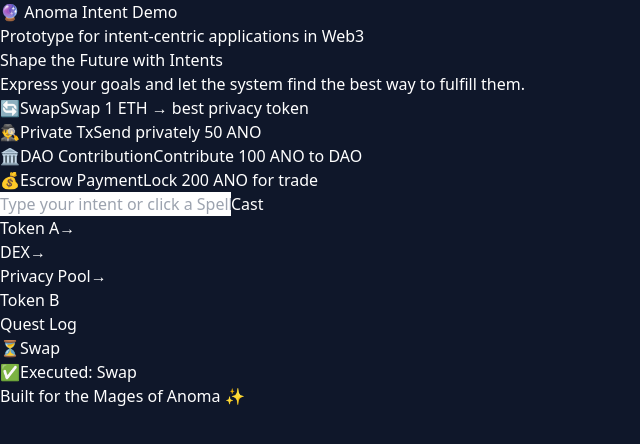
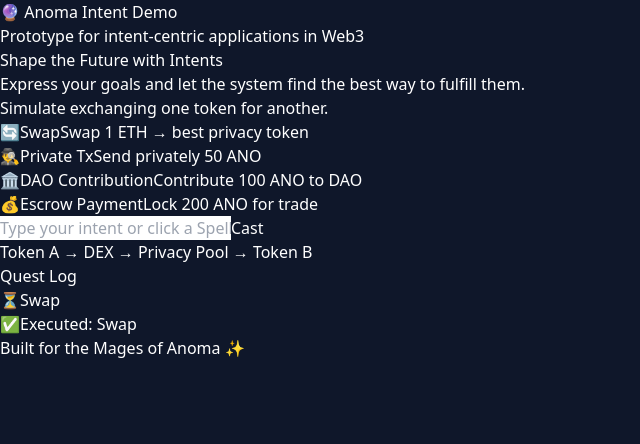
Before and after one commit to forumevi/anoma-intent-demo, a React (Vite) app: page / in a window 1280 px wide. Both pictures are taken after a click on the element "Simulate exchanging one token for another.". Shown: the top 444 px of the page, without its empty margins (0-640 px from the left). Built offline with nearby package versions, Linux system fonts and the light colour scheme.

Commit message:
Update App.jsx

```diff
--- a/src/App.jsx
+++ b/src/App.jsx
@@ -2,17 +2,37 @@
 import { motion } from "framer-motion";
 
 const SPELLS = [
-  { name: "Swap", icon: "🔄", example: "Swap 1 ETH → best privacy token" },
-  { name: "Private Tx", icon: "🕵️‍♂️", example: "Send privately 50 ANO" },
-  { name: "DAO Contribution", icon: "🏛️", example: "Contribute 100 ANO to DAO" },
-  { name: "Escrow Payment", icon: "💰", example: "Lock 200 ANO for trade" }
+  {
+    name: "Swap",
+    icon: "🔄",
+    example: "Swap 1 ETH → best privacy token",
+    description: "Simulate exchanging one token for another."
+  },
+  {
+    name: "Private Tx",
+    icon: "🕵️‍♂️",
+    example: "Send privately 50 ANO",
+    description: "Send tokens privately without revealing sender/receiver."
+  },
+  {
+    name: "DAO Contribution",
+    icon: "🏛️",
+    example: "Contribute 100 ANO to DAO",
+    description: "Contribute tokens to a DAO proposal or treasury."
+  },
+  {
+    name: "Escrow Payment",
+    icon: "💰",
+    example: "Lock 200 ANO for trade",
+    description: "Lock tokens in an escrow contract for secure trading."
+  }
 ];
 
 const MOCK_FLOWS = {
-  Swap: ["Token A", "DEX", "Privacy Pool", "Token B"],
-  "Private Tx": ["Sender", "Mixer", "Receiver"],
-  "DAO Contribution": ["Wallet", "DAO Treasury", "Proposal"],
-  "Escrow Payment": ["Payer", "Escrow", "Payee"]
+  Swap: ["Token A → DEX → Privacy Pool → Token B"],
+  "Private Tx": ["Sender → Mixer → Receiver"],
+  "DAO Contribution": ["Wallet → DAO Treasury → Proposal"],
+  "Escrow Payment": ["Payer → Escrow → Payee"]
 };
 
 const STATUS_ICONS = {
@@ -26,6 +46,7 @@
   const [log, setLog] = useState([]);
   const [executing, setExecuting] = useState(false);
   const [flow, setFlow] = useState([]);
+  const [currentDescription, setCurrentDescription] = useState("");
 
   const executeIntent = (intentName) => {
     const flowSteps = MOCK_FLOWS[intentName] || ["User Intent"];
@@ -43,33 +64,23 @@
     if (!intent.trim()) return;
     executeIntent(intent);
     setIntent("");
+    setCurrentDescription("");
   };
 
   const handleSpellClick = (spell) => {
     executeIntent(spell.name);
+    setCurrentDescription(spell.description);
   };
 
   return (
     <div className="min-h-screen bg-gradient-to-br from-indigo-900 via-purple-900 to-slate-900 text-white flex flex-col relative overflow-hidden">
-      {/* Hero particles mock */}
-      <div className="absolute top-0 left-0 w-full h-full pointer-events-none">
-        {[...Array(10)].map((_, i) => (
-          <motion.div key={i} className="absolute w-2 h-2 bg-purple-400 rounded-full animate-pulse"
-            initial={{ opacity: 0 }} animate={{ opacity: [0,1,0] }} transition={{ repeat: Infinity, duration: 4+i*0.3, repeatType: "loop" }}
-            style={{ top: `${Math.random()*100}%`, left: `${Math.random()*100}%` }}
-          />
-        ))}
-      </div>
-
       {/* Header */}
       <header className="p-6 border-b border-white/10 text-center z-10 relative">
         <h1 className="text-3xl font-bold tracking-wide">🔮 Anoma Intent Demo</h1>
-        <p className="text-slate-300 mt-1">
-          Prototype for intent-centric applications in Web3
-        </p>
+        <p className="text-slate-300 mt-1">Prototype for intent-centric applications in Web3</p>
       </header>
 
-      {/* Hero */}
+      {/* Hero + Info Panel */}
       <section className="p-10 text-center z-10 relative">
         <motion.h2
           initial={{ opacity: 0, y: -20 }}
@@ -82,6 +93,11 @@
         <p className="mt-4 text-lg text-slate-300 max-w-2xl mx-auto">
           Express your goals and let the system find the best way to fulfill them.
         </p>
+        {currentDescription && (
+          <div className="mt-4 p-3 bg-purple-800/50 rounded-lg inline-block text-slate-200">
+            {currentDescription}
+          </div>
+        )}
       </section>
 
       {/* Spells */}
@@ -89,7 +105,7 @@
         {SPELLS.map((spell, i) => (
           <motion.div key={i} whileHover={{ scale: 1.05, rotate: 2 }} className="cursor-pointer group bg-purple-800/30 border border-purple-600 rounded-2xl px-5 py-3 flex flex-col items-center transition"
             onClick={() => handleSpellClick(spell)}
-            title={spell.example}
+            title={spell.description}
           >
             <span className="text-3xl">{spell.icon}</span>
             <span className="mt-2 font-semibold">{spell.name}</span>
```
